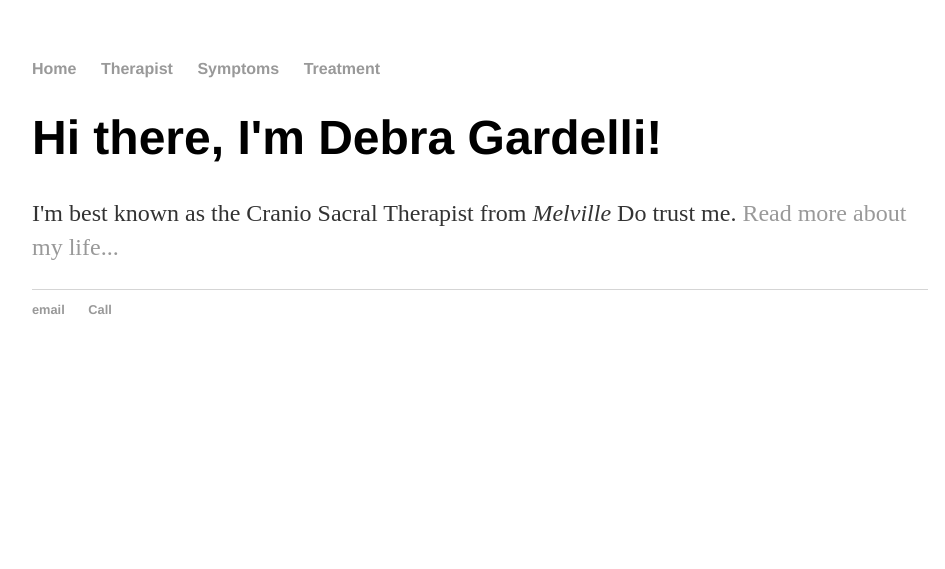
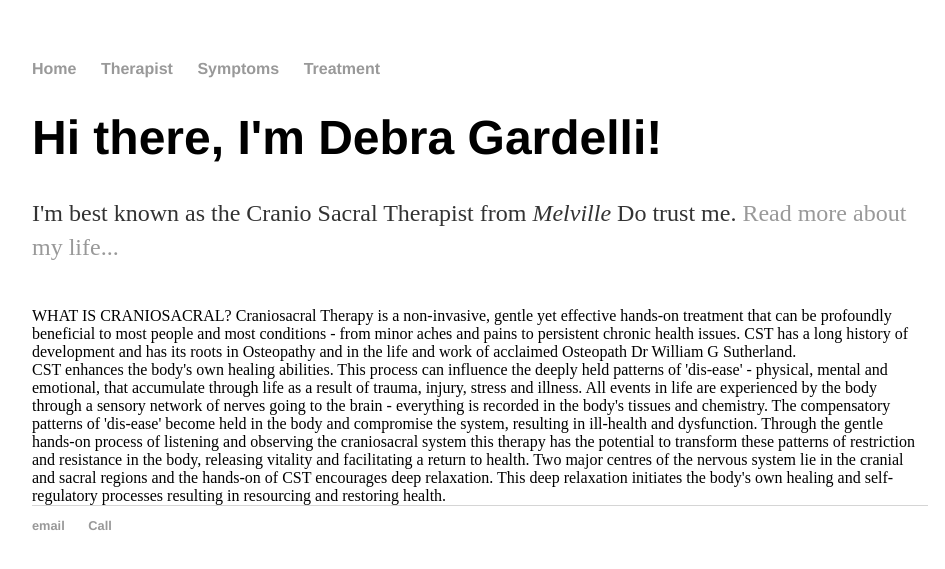
Before and after one commit to craniodeb/craniodeb.github.io, a Jekyll site: the page built from index.html, in a window 1280 px wide. Shown: the top 569 px of the page, without its empty margins (160-1105 px from the left). Built offline with Jekyll 4.4.1, drawn with Linux system fonts in a browser that asks for light colours.

Commit message:
Update index.html

```diff
--- a/index.html
+++ b/index.html
@@ -7,3 +7,13 @@ title : Debra Gardelli, Lovely Therapist
       <h1>Hi there, I'm Debra Gardelli!</h1>
       <p>I'm best known as the Cranio Sacral Therapist from <em>Melville</em> Do trust me. <a href="/about">Read more about my life...</a></p>
 </div><!-- /.blurb -->
+<br>
+WHAT IS CRANIOSACRAL?
+Craniosacral Therapy is a non-invasive, gentle yet effective hands-on treatment that can be profoundly beneficial to most people and most conditions - from minor aches and pains to persistent chronic health issues.
+CST has a long history of development and has its roots in Osteopathy and in the life and work of acclaimed Osteopath Dr William G Sutherland.
+<br>
+CST enhances the body's own healing abilities. This process can influence the deeply held patterns of 'dis-ease' - physical, mental and emotional, that accumulate through life as a result of trauma, injury, stress and illness. All events in life are experienced by the body through a sensory network of nerves going to the brain - everything is recorded in the body's tissues and chemistry. The compensatory patterns of 'dis-ease' become held in the body and compromise the system, resulting in ill-health and dysfunction.
+
+Through the gentle hands-on process of listening and observing the craniosacral system this therapy has the potential to transform these patterns of restriction and resistance in the body, releasing vitality and facilitating a return to health.
+
+Two major centres of the nervous system lie in the cranial and sacral regions and the hands-on of CST encourages deep relaxation. This deep relaxation initiates the body's own healing and self-regulatory processes resulting in resourcing and restoring health.
```
